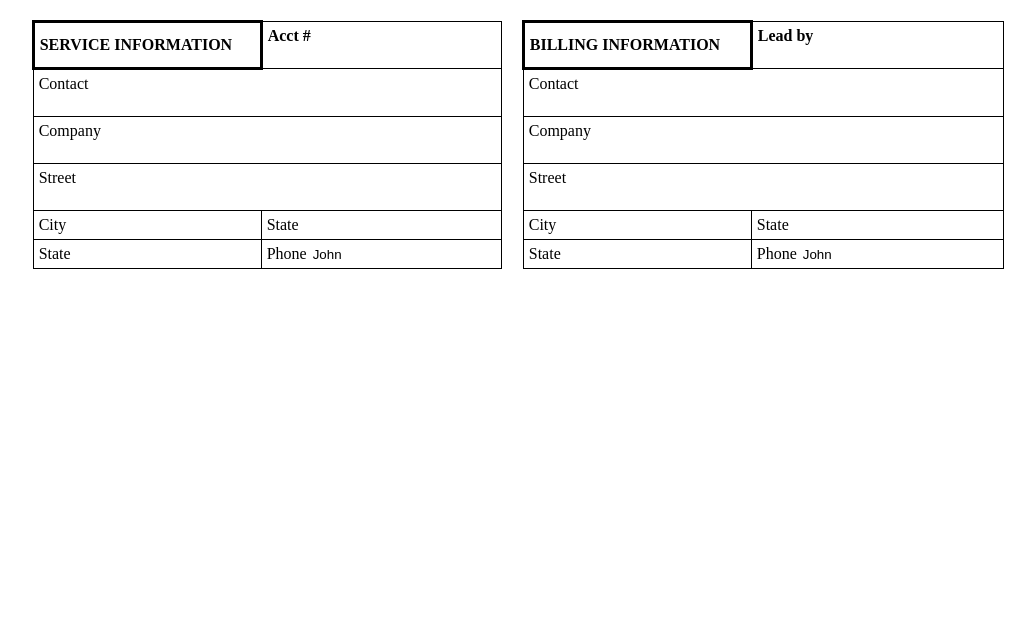
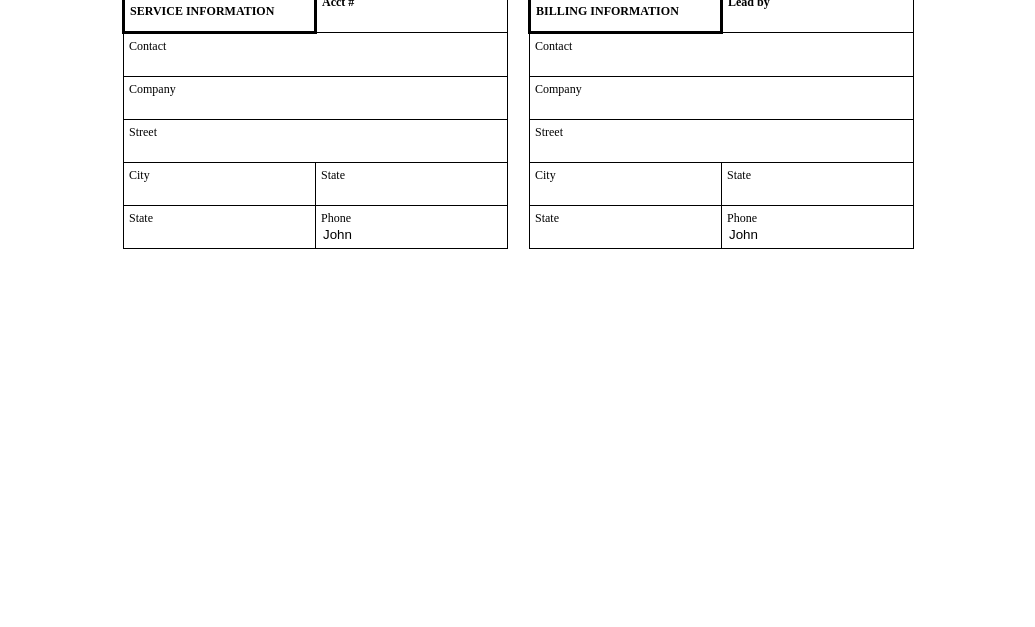
Before and after one commit to Interstate-Pest/bedBugAgreement, a plain HTML site: page index.html in a window 1280 px wide. Shown: the part 173-800 px from the top of the page, without its empty margins (122-1157 px from the left). Drawn offline with Linux system fonts and the light colour scheme.

Commit message:
fixed issue with print format for header

```diff
--- a/index.html
+++ b/index.html
@@ -7,7 +7,7 @@
     <title>Bed Bug Form</title>
 </head>
 <body>
-    <header style="margin-top: 25px;">
+    <header style="font-size: .75rem;">
         <div id="Logo" style="display: flex; justify-content: center;">
             <img src="https://raw.githubusercontent.com/Interstate-Pest/imageRepo/main/IPM-FULL-LOGO.png?token=GHSAT0AAAAAABREGBHILJRH7XLIJ73JKPICYP3CXDA" style="cursor: pointer; height: 75px;">
         </div>
@@ -16,7 +16,7 @@
         </div>
         <div style="display: flex; flex-wrap: wrap; justify-content: center; margin: 25px;">
             <div id="serviceInfo" style="margin: 10px;">
-                <table style="width: 100%; border-spacing: 0px; border: 0px; border-collapse: collapse;">
+                <table style="width: 20vw; border-spacing: 0px; border: 0px; border-collapse: collapse;">
                     <tr>
                         <td style="font-weight: bold; border: solid 3px black; padding: 5px;">
                             SERVICE INFORMATION
@@ -67,7 +67,7 @@
                 </table>
             </div>
             <div id="billingInfo" style="margin: 10px;">
-                <table style="width: 100%; border-spacing: 0px; border: 0px; border-collapse: collapse;">
+                <table style="width: 20vw; border-spacing: 0px; border: 0px; border-collapse: collapse;">
                     <tr>
                         <td style="font-weight: bold; border: solid 3px black; padding: 5px;">
                             BILLING INFORMATION
```
